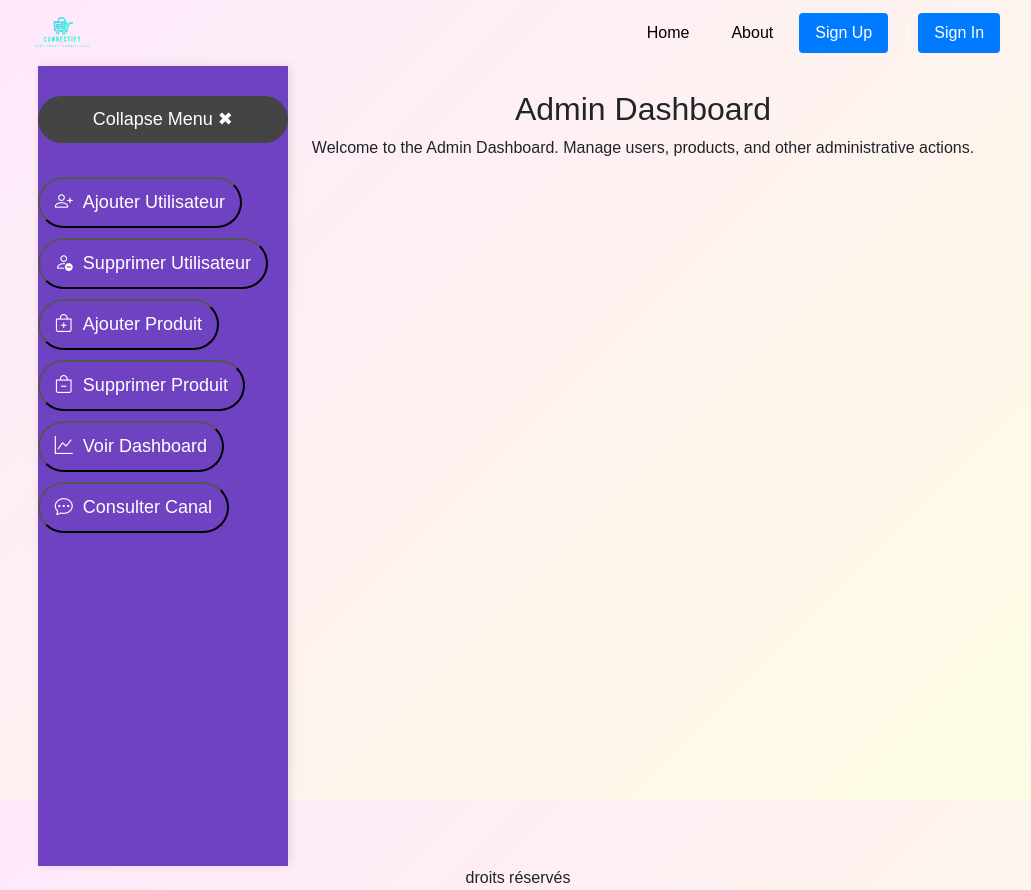
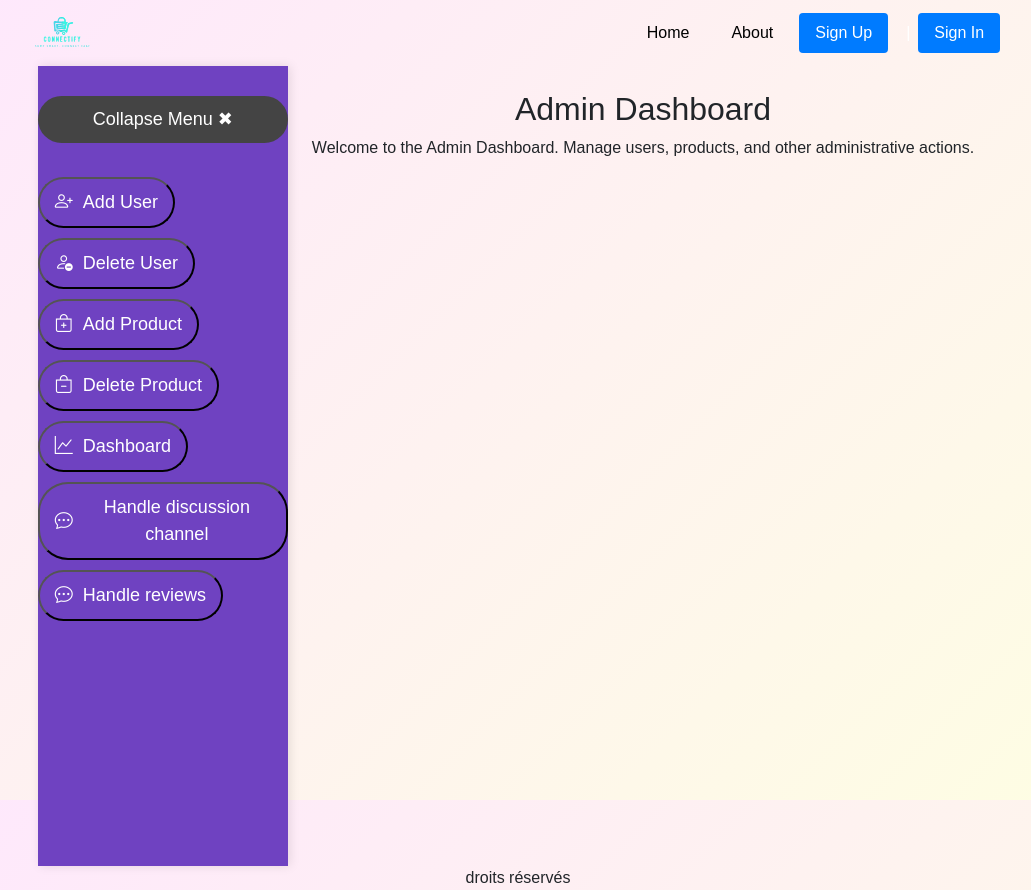
Before and after one commit to MahaNoureddine/connectify-new, a React app: page /AdminInterface in a window 1280 px wide. Shown: the whole page, without its empty margins (122-1153 px from the left). Built offline with nearby package versions, Linux system fonts and the light colour scheme; no server answers.

Commit message:
Update AdminInterface.js

```diff
--- a/src/components/AdminInterface.js
+++ b/src/components/AdminInterface.js
@@ -8,6 +8,7 @@ import './AdminInterface.css'; // Local CSS import
 import SupprimerUtilisateur from "./SupprimerUtilisateur"; // Import the SupprimerUtilisateur component
 import ConsulterCanal from './ConsulterCanal'; // Import the ConsulterCanal component
 import Dashboard from './Dashboard';
+import GererAvis from './GererAvis';
 
 const AdminInterface = () => {
   const [showAddUserModal, setShowAddUserModal] = useState(false); // State for "Ajouter Utilisateur" modal
@@ -17,6 +18,7 @@ const AdminInterface = () => {
   const [showDeleteUserModal, setShowDeleteUserModal] = useState(false); // State for deleting user modal
   const [showCanalModal, setShowCanalModal] = useState(false); // State for "Consulter Canal" modal
   const [showDashboardModal, setShowDashboardModal] = useState(false); // State for "Consulter Canal" modal
+  const[showAvisModal, setShowAvisModal]=useState(false);
 
 
   const handleDeleteUser = () => {
@@ -36,8 +38,13 @@ const AdminInterface = () => {
 
   const handleViewDashboard = () => {
     setShowDashboardModal(true); // Show the add user form
-    setShowDashboardModal(false);
+
   };
+  const handleGererAvis = () => {
+    setShowAvisModal(true); // Set to true
+
+  };
+
 
   const handleConsultCanal = () => {
     setShowCanalModal(true); // Open the "Consulter Canal" modal
@@ -59,6 +66,8 @@ const AdminInterface = () => {
     setShowDeleteModal(false); // Close the "SupprimerProduit" modal
   };
 
+
+
   return (
     <div className="container-fluid vh-100 d-flex">
       {/* Sidebar */}
@@ -73,37 +82,43 @@ const AdminInterface = () => {
           <li className="menu-item">
             <button className="menu-link" onClick={handleAddUser}>
               <i className="bi bi-person-plus"></i>
-              {menuOpen && <span>Ajouter Utilisateur</span>}
+              {menuOpen && <span>Add User</span>}
             </button>
           </li>
           <li className="menu-item">
             <button className="menu-link" onClick={handleDeleteUser}>
               <i className="bi bi-person-dash"></i>
-              {menuOpen && <span>Supprimer Utilisateur</span>}
+              {menuOpen && <span>Delete User</span>}
             </button>
           </li>
           <li className="menu-item">
             <button className="menu-link" onClick={handleAddProduct}>
               <i className="bi bi-bag-plus"></i>
-              {menuOpen && <span>Ajouter Produit</span>}
+              {menuOpen && <span>Add Product</span>}
             </button>
           </li>
           <li className="menu-item">
             <button className="menu-link" onClick={openDeleteModal}>
               <i className="bi bi-bag-dash"></i>
-              {menuOpen && <span>Supprimer Produit</span>}
+              {menuOpen && <span>Delete Product</span>}
             </button>
           </li>
           <li className="menu-item">
             <button className="menu-link" onClick={handleViewDashboard}>
               <i className="bi bi-graph-up"></i>
-              {menuOpen && <span>Voir Dashboard</span>}
+              {menuOpen && <span> Dashboard</span>}
             </button>
           </li>
           <li className="menu-item">
             <button className="menu-link" onClick={handleConsultCanal}>
               <i className="bi bi-chat-dots"></i>
-              {menuOpen && <span>Consulter Canal</span>}
+              {menuOpen && <span>Handle discussion channel</span>}
+            </button>
+          </li>
+          <li className="menu-item">
+            <button className="menu-link" onClick={handleGererAvis}>
+              <i className="bi bi-chat-dots"></i>
+              {menuOpen && <span>Handle reviews</span>}
             </button>
           </li>
         </ul>
@@ -167,6 +182,14 @@ const AdminInterface = () => {
             </div>
           </div>
         )}
+
+        {showAvisModal && (
+          <div className="modal-overlay" onClick={() => setShowAvisModal(false)}>
+            <div className="modal-content" onClick={(e) => e.stopPropagation()}>
+              <GererAvis />
+            </div>
+          </div>
+        )}
       </div>
     </div>
   );
```
